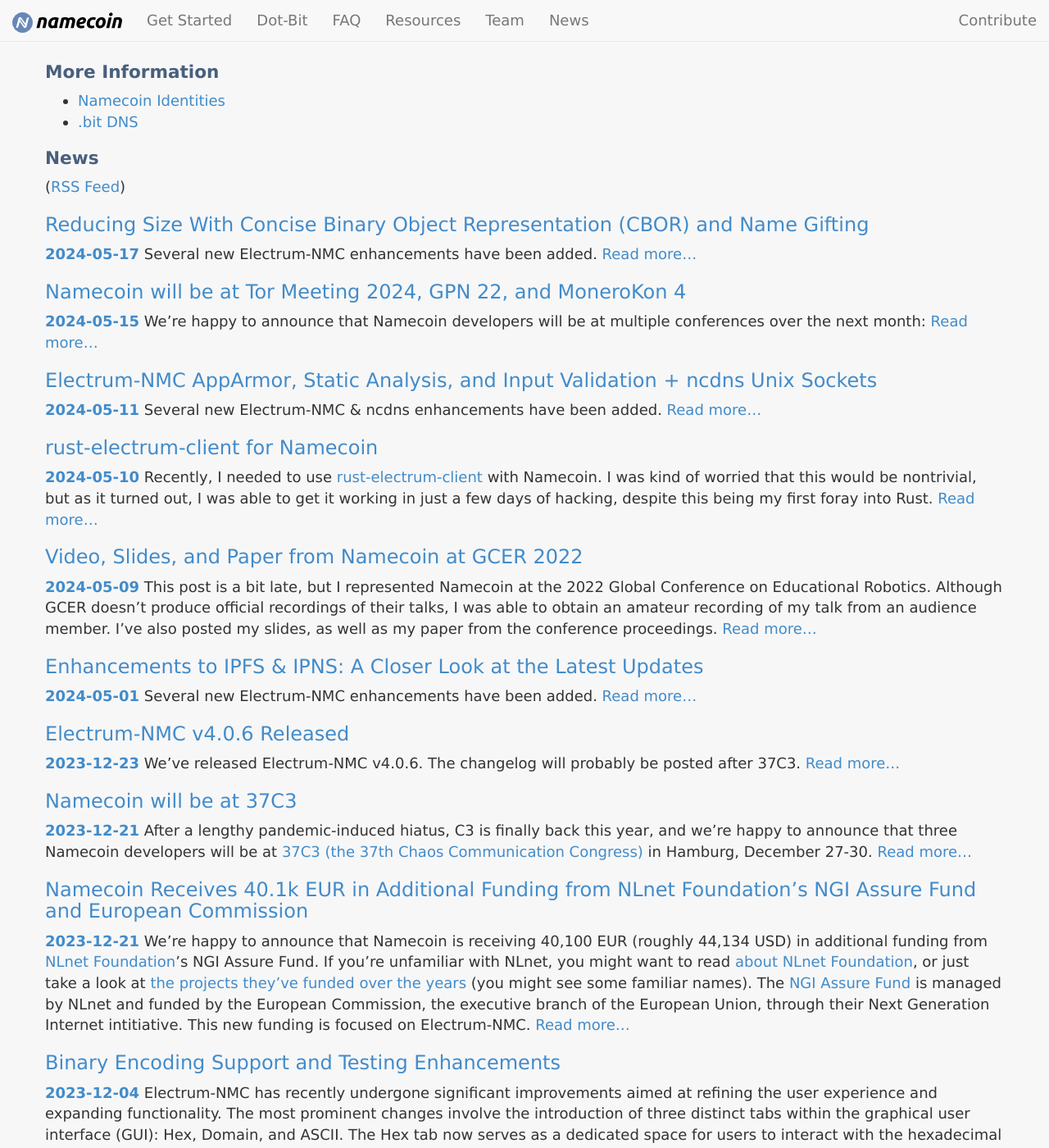
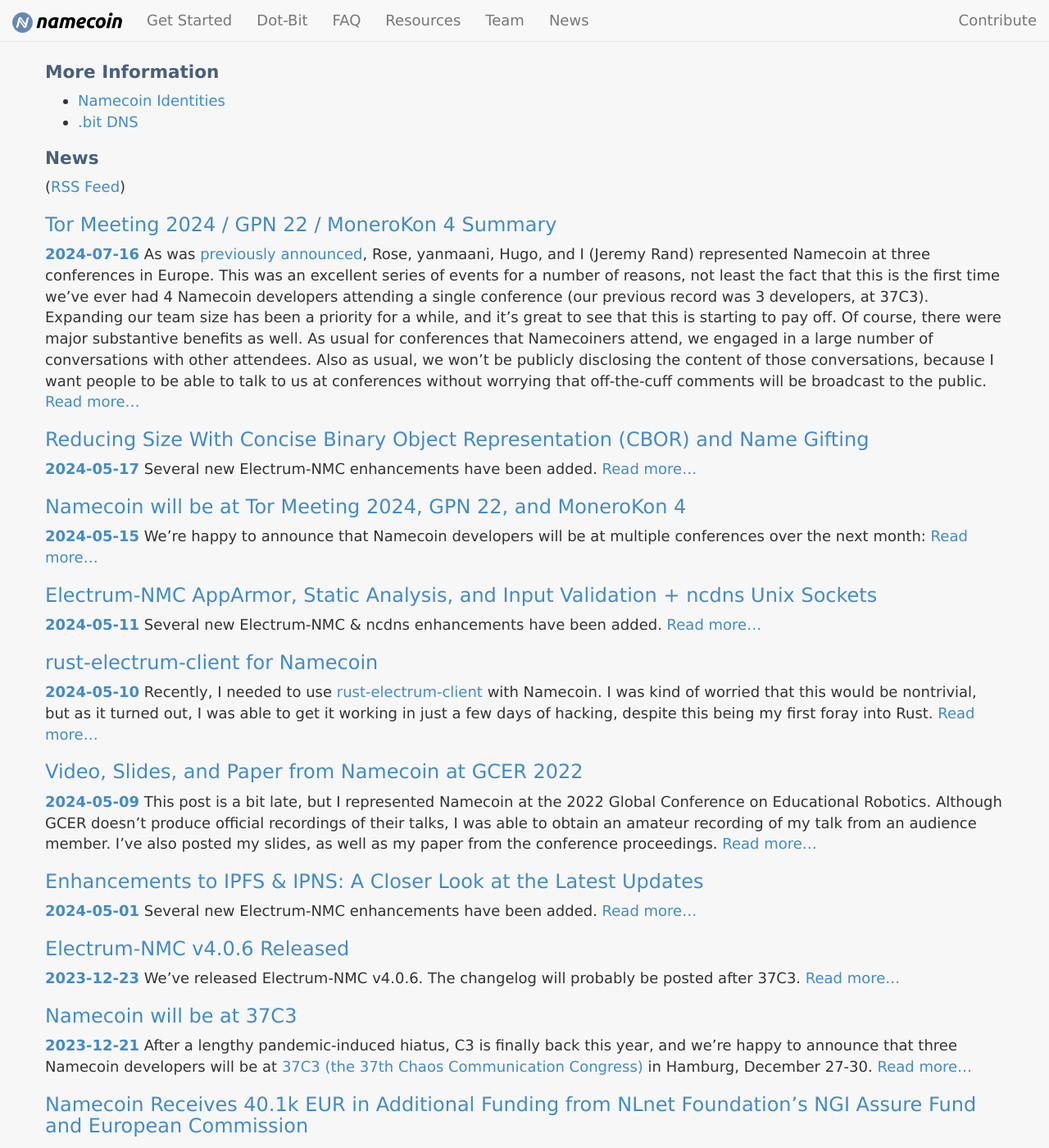
Before and after one commit to JeremyRand/namecoin.org, a Jekyll site: the page built from index.md, in a window 1280 px wide and 1400 px high, scrolled down 944 px. Shown: the whole window at 82% size. Built offline with Jekyll 4.4.1, drawn with Linux system fonts in a browser that asks for light colours; some of the changed text lies outside the part shown.

Commit message:
Add summary for May-Jun 2024 conferences

```diff
--- /dev/null
+++ b/_posts/2024-07-16-tor-2024-gpn-22-monerokon-4-summary.md
@@ -0,0 +1,46 @@
+---
+layout: post
+title: "Tor Meeting 2024 / GPN 22 / MoneroKon 4 Summary"
+author: Jeremy Rand
+tags: [News]
+---
+
+As was [previously announced]({{ "/2024/05/15/tor-2024-gpn-22-monerokon-4.html" | relative_url }}), Rose, yanmaani, Hugo, and I (Jeremy Rand) represented Namecoin at three conferences in Europe. This was an excellent series of events for a number of reasons, not least the fact that this is the first time we've ever had 4 Namecoin developers attending a single conference (our previous record was 3 developers, at 37C3). Expanding our team size has been a priority for a while, and it's great to see that this is starting to pay off. Of course, there were major substantive benefits as well. As usual for conferences that Namecoiners attend, we engaged in a large number of conversations with other attendees.  Also as usual, we won't be publicly disclosing the content of those conversations, because I want people to be able to talk to us at conferences without worrying that off-the-cuff comments will be broadcast to the public.
+
+Sessions at the Tor meetings are not recorded. However, my presentations at GPN and MoneroKon were recorded, and are published below:
+
+## GPN 22: Self-Authenticating TLS Certificates for Tor Onion Services
+
+Speaker: Jeremy Rand
+
+TLS (the security layer behind HTTPS) and Tor onion services (anonymously hosted TCP services) are both excellent protocols. Wouldn't it be nice if we could use them together? In this talk, I'll cover a working implementation of combining TLS with onion services, without compromising on the security properties that each provides.
+
+Topics to be covered include:
+
+* Why would you want to combine TLS with onion services? Why isn't onion service encryption good enough?
+* Why isn't unauthenticated TLS (e.g. self-signed certificates) good enough for onion services?
+* How can we authenticate a TLS certificate for a .onion domain without relying on public CA's like Let's Encrypt or any other trusted third parties? (No we're not using a blockchain.)
+* How can we teach standard (unmodified) web browsers like Firefox to apply different certificate validation logic for .onion certificates?
+* How can we teach standard (unmodified) web browsers like Firefox to validate certificates using typically-unsupported elliptic curves like Ed25519 (which Tor uses)?*
+
+[Video is here.](https://media.ccc.de/v/gpn22-469-self-authenticating-tls-certificates-for-tor-onion-services)
+
+## MoneroKon 4: Human-Meaningful, Trustless, Anonymous Monero Addresses with Namecoin
+
+Speaker: Jeremy Rand
+
+Monero addresses are already long and unwieldy, and they’re about to get longer with Jamtis. Namecoin is a DNS-like naming system implemented as the first project forked from Bitcoin, predating Monero by 3 years to the day. This talk will cover using Namecoin as a human-meaningful naming layer for Monero addresses, recent anonymity advances that make Namecoin’s privacy more suitable for this use case, how OpenAlias fits in, and how Namecoin compares to the MoneroDNS approach of creating a Monero sidechain for this purpose.
+
+[Video is here.](https://www.youtube.com/watch?v=qQ4ptuh_w84)
+
+## Thanks
+
+Huge thank you to the following groups who facilitated our participation:
+
+* Cyphrs
+* [The Replicant Assembly](https://replicant.us/)
+* Cypherpunks
+
+We're hoping to return to these events next year.
+
+This work was funded by NLnet Foundation's Internet Hardening Fund and Cyphrs.
--- a/resources/presentations/index.md
+++ b/resources/presentations/index.md
@@ -4,6 +4,10 @@ title: Presentations
 ---
 
 {::options parse_block_html="true" /}
+
+## GPN 22 / MoneroKon 4
+
+[Videos are here.]({{ "/2024/07/16/tor-2024-gpn-22-monerokon-4-summary.html" | relative_url }})
 
 ## Global Conference on Educational Robotics 2022
 
```
